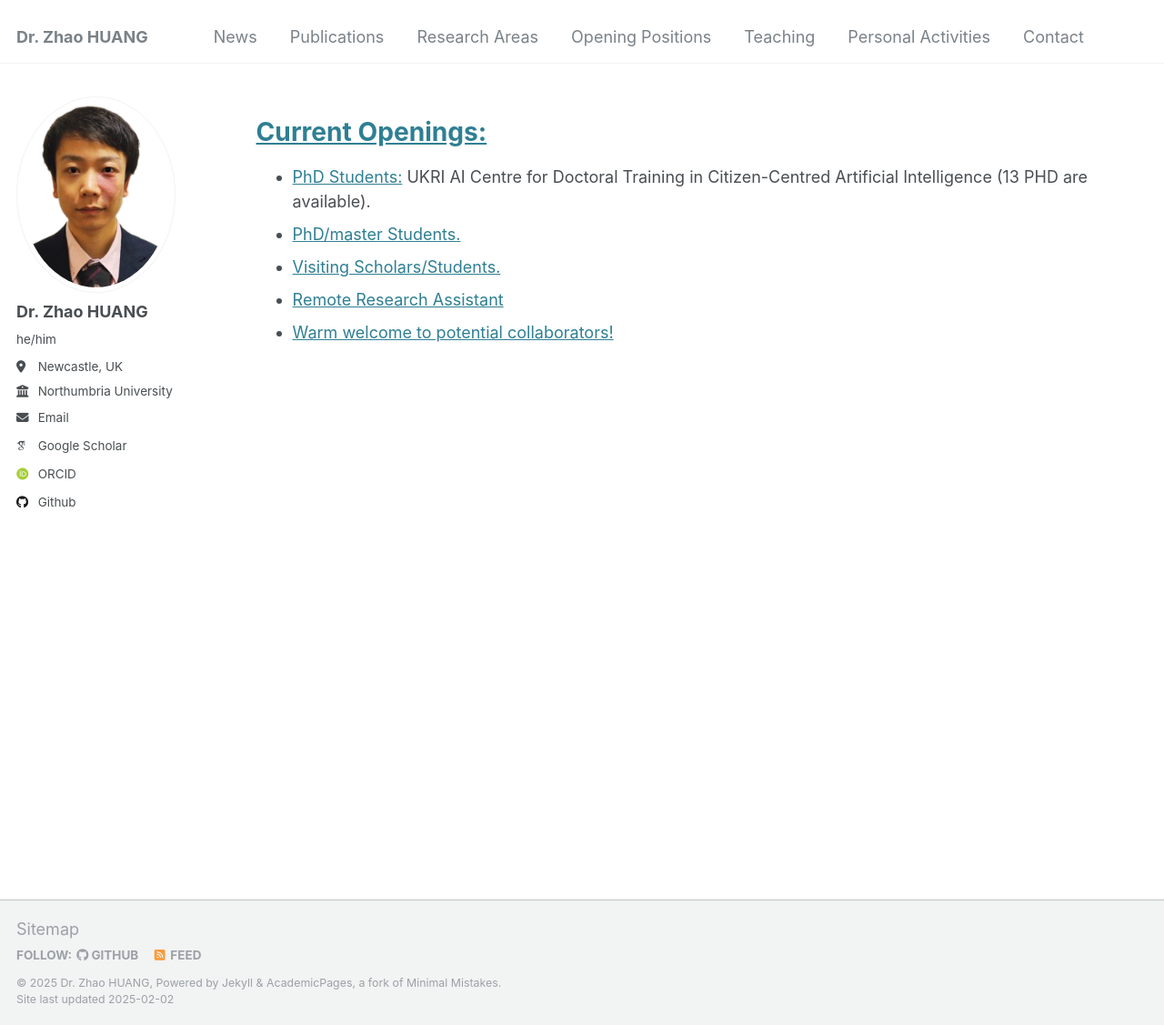
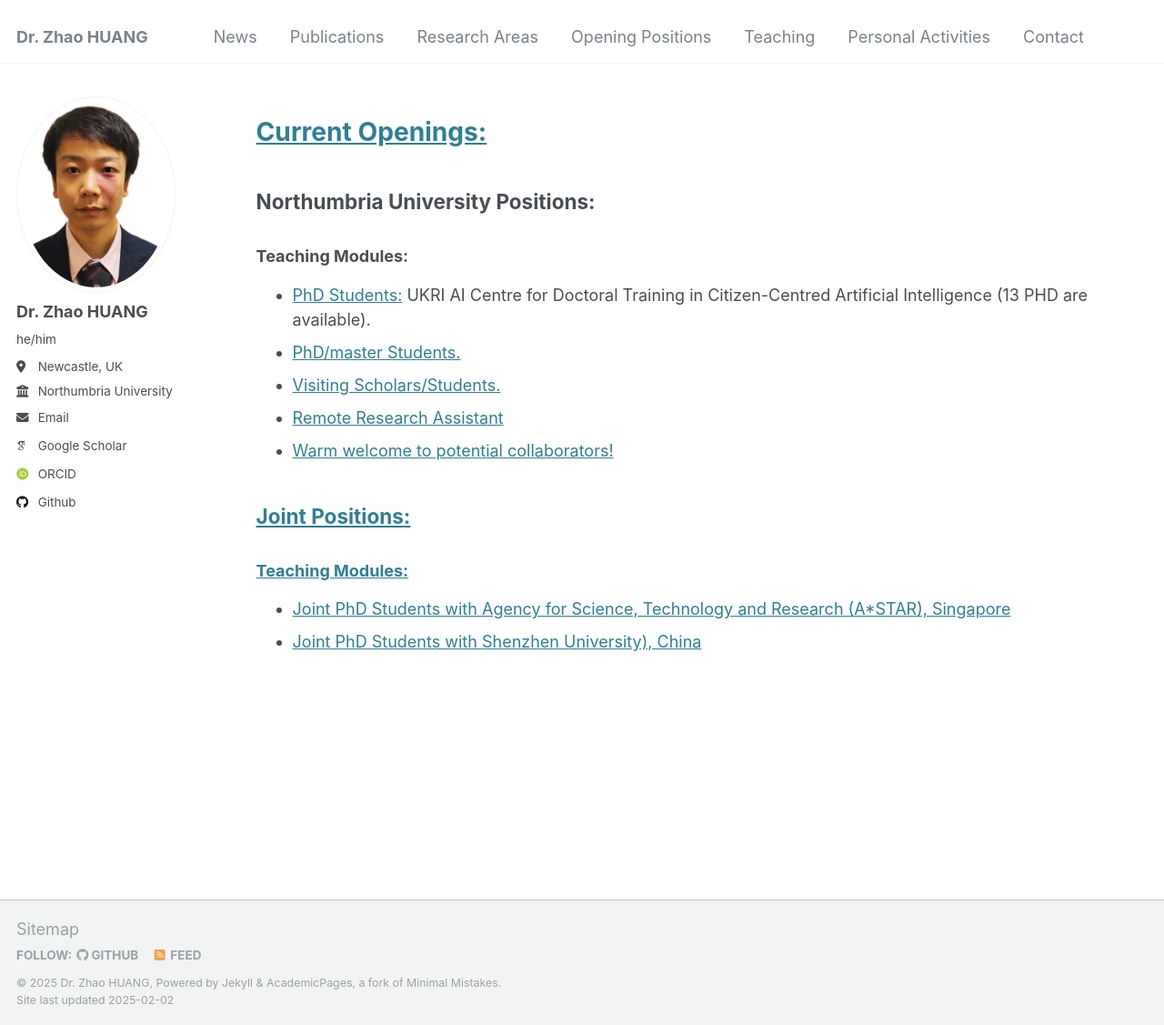
Before and after one commit to ZZ2020zz/ZZ2020zz.github.io, a Jekyll site: the page built from _pages/positions.html, in a window 1280 px wide and 1127 px high. Shown: the whole window at 91% size. Built offline with Jekyll 4.4.1, drawn with Linux system fonts in a browser that asks for light colours; some web fonts are replaced.

Commit message:
Update positions.html

```diff
--- a/_pages/positions.html
+++ b/_pages/positions.html
@@ -19,8 +19,8 @@ author_profile: true
 
     <main>
         <section>
-<!--             <h2>At <span class="university">Northumbria University</span> (<span class="role"> Lecturer role</span>):</h2>
-            <h3>Teaching Modules:</h3> -->
+            <h2> <span class="university">Northumbria University Positions</span>:</h2>
+            <h3>Teaching Modules:</h3>
             <ul>
                 <li> <a href="https://www.northumbria.ac.uk/about-us/academic-departments/computer-and-information-sciences/citizen-centred-artificial-intelligence/apply-for-a-phd/">PhD Students:</a> UKRI AI Centre for Doctoral Training in Citizen-Centred Artificial Intelligence (13 PHD are available).</li>
                 <li> <a href="#">PhD/master Students.</li>
@@ -30,6 +30,15 @@ author_profile: true
             </ul>
         </section>
 
+        <section>
+            <h2> <span class="university">Joint Positions</span>:</h2>
+            <h3>Teaching Modules:</h3>
+            <ul>
+                <li> <a href="https://www.a-star.edu.sg/">Joint PhD Students with Agency for Science, Technology and Research (A*STAR), Singapore</a> </li>
+                <li> <a href="https://en.szu.edu.cn/">Joint PhD Students with Shenzhen University), China</a> </li>
+            </ul>
+        </section>
+
     </main>
 
 </body>
```
